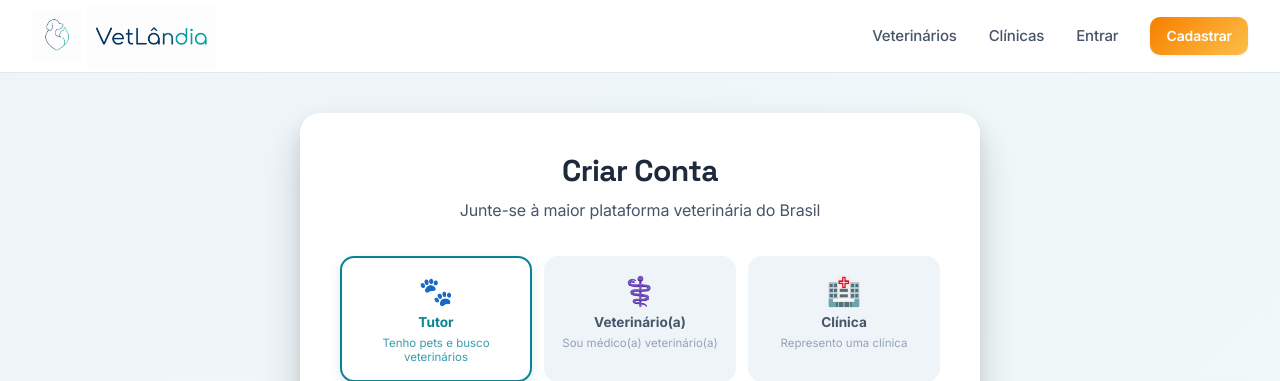
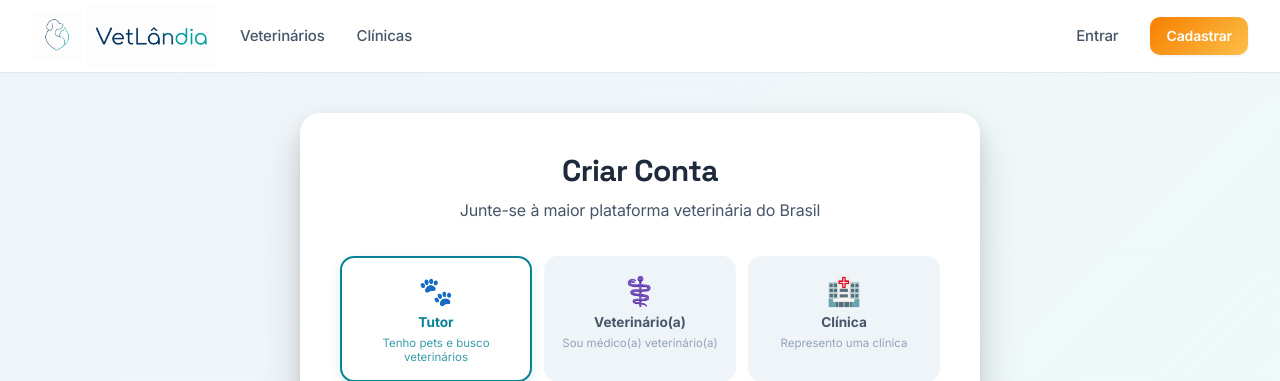
Before and after one commit to vetlandia/vetlandia, a Python web app: template app/templates/auth/cadastro.html in a window 1280 px wide. Shown: the top 381 px of the page. Run offline with Jinja, Linux system fonts and the light colour scheme; the template is opened without the code that fills it, so the values that code supplies are empty.

Commit message:
Header: mover Veterinários/Clínicas para o lado esquerdo do logo
Divide header-content em header-left (logo + nav-primary) e
nav-secondary (user/auth, direita). No mobile o comportamento
não muda: .nav continua oculto e o hamburger controla o menu.

Co-Authored-By: Claude Sonnet 4.6 <noreply@anthropic.com>

```diff
--- a/app/static/css/pages.css
+++ b/app/static/css/pages.css
@@ -18,6 +18,12 @@
     align-items: center;
     justify-content: space-between;
     height: 72px;
+}
+
+.header-left {
+    display: flex;
+    align-items: center;
+    gap: var(--space-6);
 }
 
 .logo {
--- a/app/templates/base.html
+++ b/app/templates/base.html
@@ -23,18 +23,23 @@
     <header class="header">
         <div class="container">
             <div class="header-content">
+                <!-- Esquerda: logo + links principais -->
+                <div class="header-left">
                     <a href="/" class="logo vt-logo">
                         <img src="{{ url_for('static', path='/images/logo.png') }}" alt="VetLândia logo" class="logo-icon">
                         <img src="{{ url_for('static', path='/images/vetlandia.png') }}" alt="VetLândia" class="logo-text">
                     </a>
-
-                <nav class="nav">
+                    <nav class="nav nav-primary">
                         <a href="/buscar/veterinarios" class="nav-link">Veterinários</a>
                         <a href="/buscar/clinicas" class="nav-link">Clínicas</a>
                         {% if current_user and current_user.user_type.value in ('veterinarian', 'admin') %}
                         <a href="/casos-clinicos" class="nav-link">Casos Clínicos</a>
                         {% endif %}
+                    </nav>
+                </div>
 
+                <!-- Direita: user/auth -->
+                <nav class="nav nav-secondary">
                     {% if current_user %}
                         {% if current_user.user_type.value == 'admin' %}
                             <a href="/admin" class="nav-link" style="color:var(--laranja-vibrante);font-weight:700">⚙️ Admin</a>
```
Lines whose indentation alone changed are shown as unchanged.
